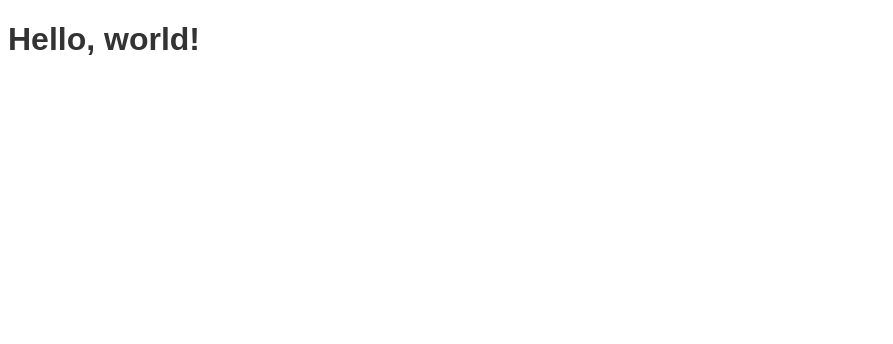
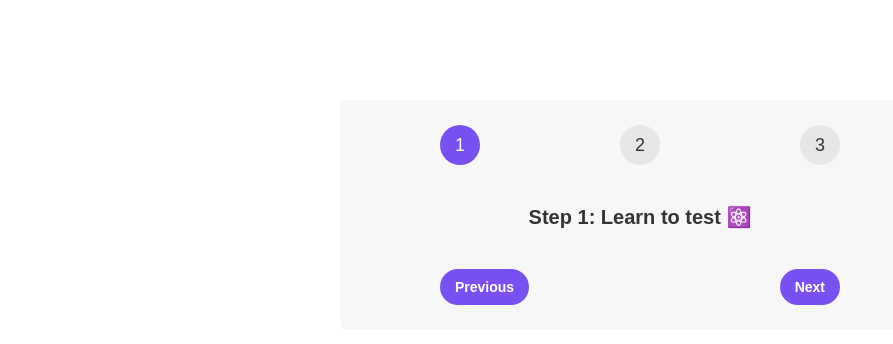
Before and after one commit to PeterTechDev/steps-react, a React (Create React App) app: page / in a window 1280 px wide. Shown: the top 344 px of the page, without its empty margins (0-893 px from the left). Built offline with nearby package versions, Linux system fonts and the light colour scheme.

Commit message:
Initial template - Add step numbers and messages to App component

```diff
--- a/src/App.js
+++ b/src/App.js
@@ -1,7 +1,28 @@
+const messages = ["Learn to test ⚛️", "Start Testing 💼", "Do it again 🧪"];
+
 export default function App() {
+  const step = 1;
+
   return (
-    <div>
-      <h1>Hello, world!</h1>
+    <div className="steps">
+      <div className="numbers">
+        <div className="active">1</div>
+        <div>2</div>
+        <div>3</div>
+      </div>
+
+      <p className="message">
+        Step {step}: {messages[step - 1]}
+      </p>
+
+      <div className="buttons">
+        <button style={{ backgroundColor: "#7950f2", color: "#fff" }}>
+          Previous
+        </button>
+        <button style={{ backgroundColor: "#7950f2", color: "#fff" }}>
+          Next
+        </button>
+      </div>
     </div>
   );
 }
```
Also changed, not shown: src/index.css (+0 -8 lines).
